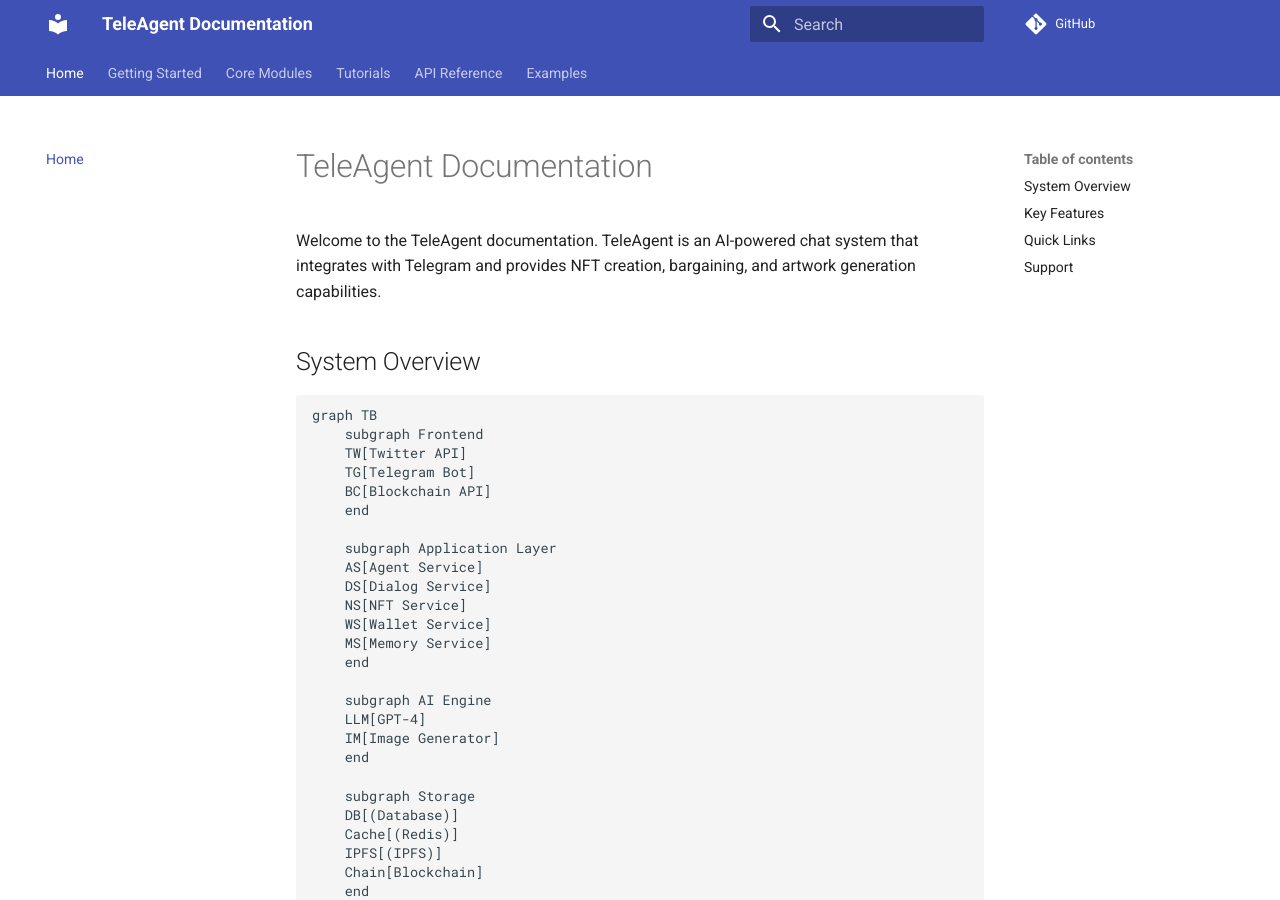
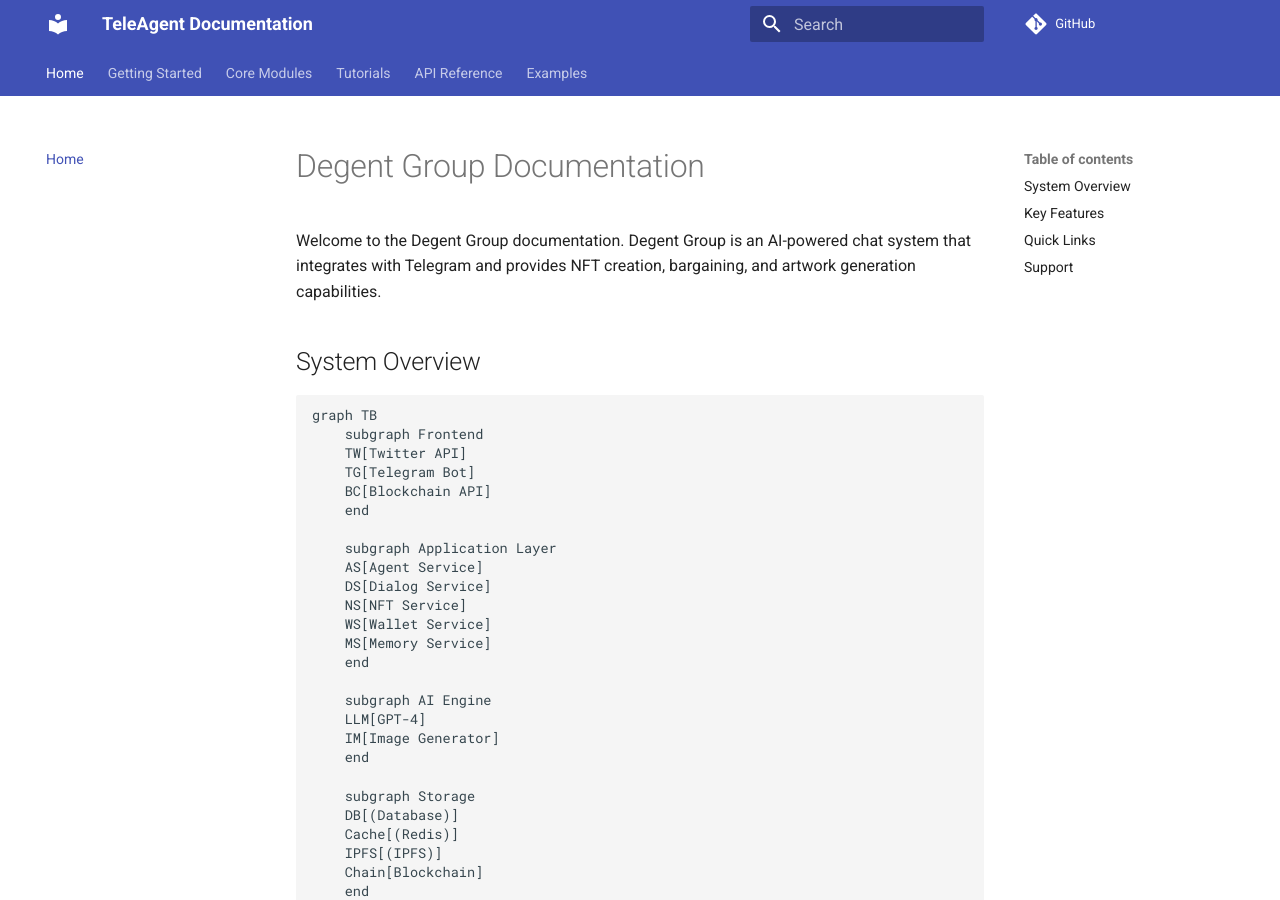
Before and after one commit to KingJiongEN/DegentGroup, an MkDocs documentation site: the page built from docs/docs/index.md, in a window 1280 px wide and 900 px high. Built offline with MkDocs 1.6.1 and Material for MkDocs 9.7.7, drawn with Linux system fonts in a browser that asks for light colours.

Commit message:
update docs

```diff
--- a/docs/docs/index.md
+++ b/docs/docs/index.md
@@ -1,6 +1,6 @@
-# TeleAgent Documentation
+# Degent Group Documentation
 
-Welcome to the TeleAgent documentation. TeleAgent is an AI-powered chat system that integrates with Telegram and provides NFT creation, bargaining, and artwork generation capabilities.
+Welcome to the Degent Group documentation. Degent Group is an AI-powered chat system that integrates with Telegram and provides NFT creation, bargaining, and artwork generation capabilities.
 
 ## System Overview
 
```
